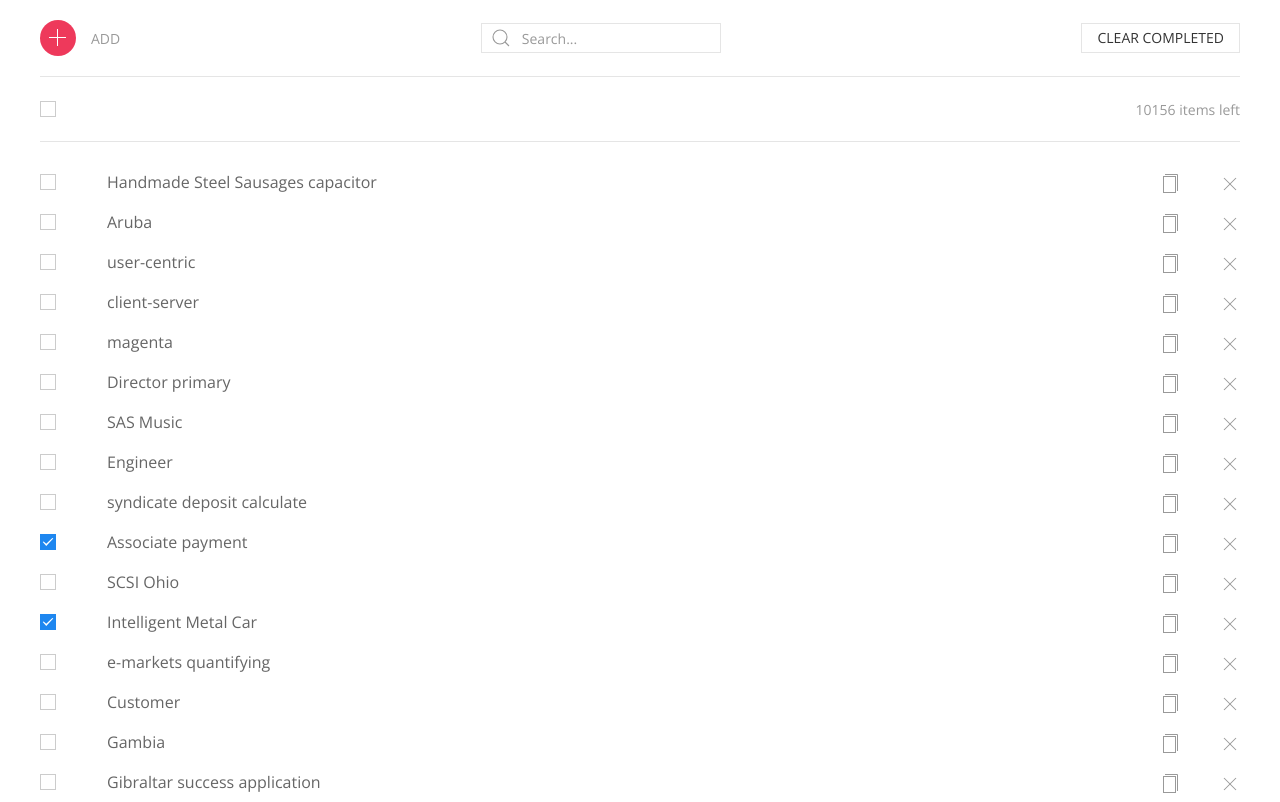
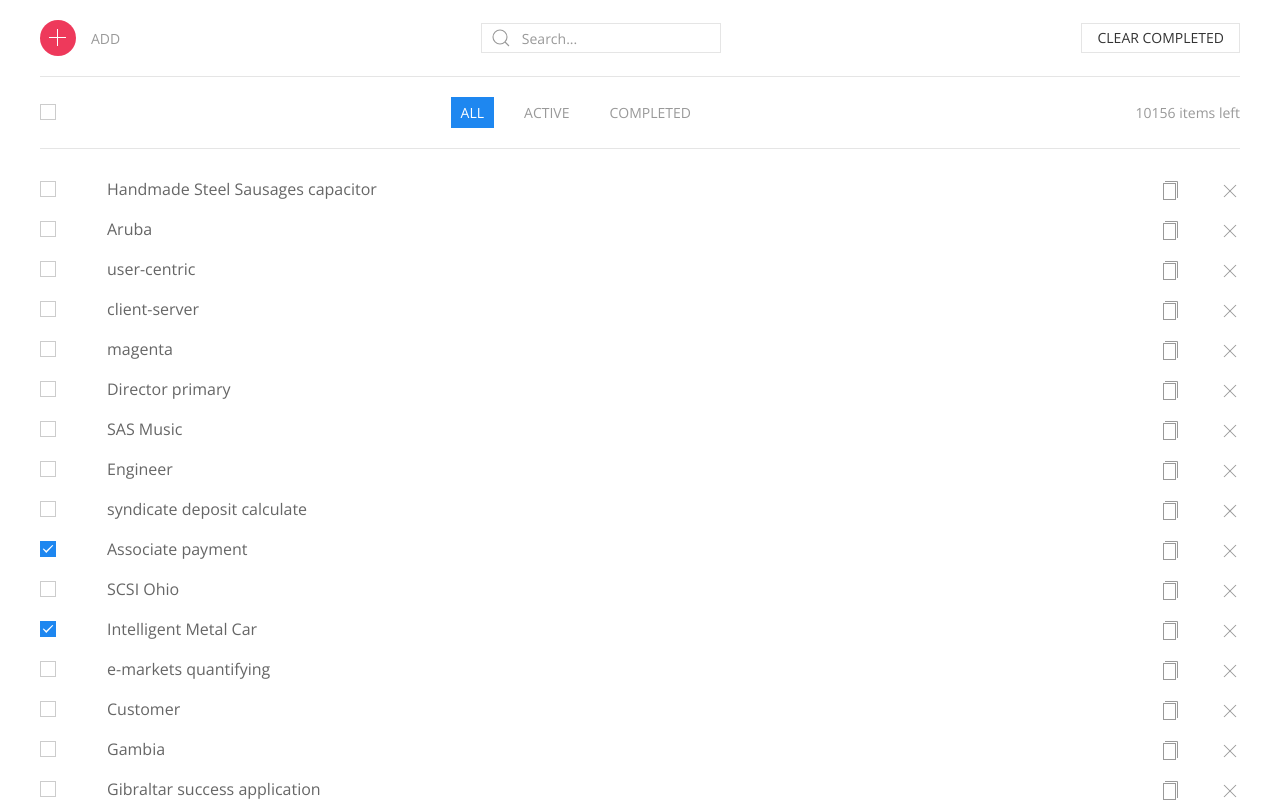
Before and after one commit to samuelkarani/todolist-react, a React (Create React App) app: page / in a window 1280 px wide. Shown: the top 802 px of the page. Built offline with nearby package versions, Linux system fonts and the light colour scheme.

Commit message:
reverted header nav

```diff
--- a/src/components/Header.js
+++ b/src/components/Header.js
@@ -22,7 +22,7 @@ const Header = ({
         </div>
       </div>
 
-      {/* <ul className="uk-subnav uk-subnav-pill">
+      <ul className="uk-subnav uk-subnav-pill">
         <li
           onClick={() => handleChangeStatus("all")}
           className={status === "all" ? "uk-active" : ""}
@@ -41,7 +41,7 @@ const Header = ({
         >
           <a>Completed</a>
         </li>
-      </ul> */}
+      </ul>
 
       <div className="uk-visible@m">
         <p className="uk-text-meta uk-text-small">{`
```
